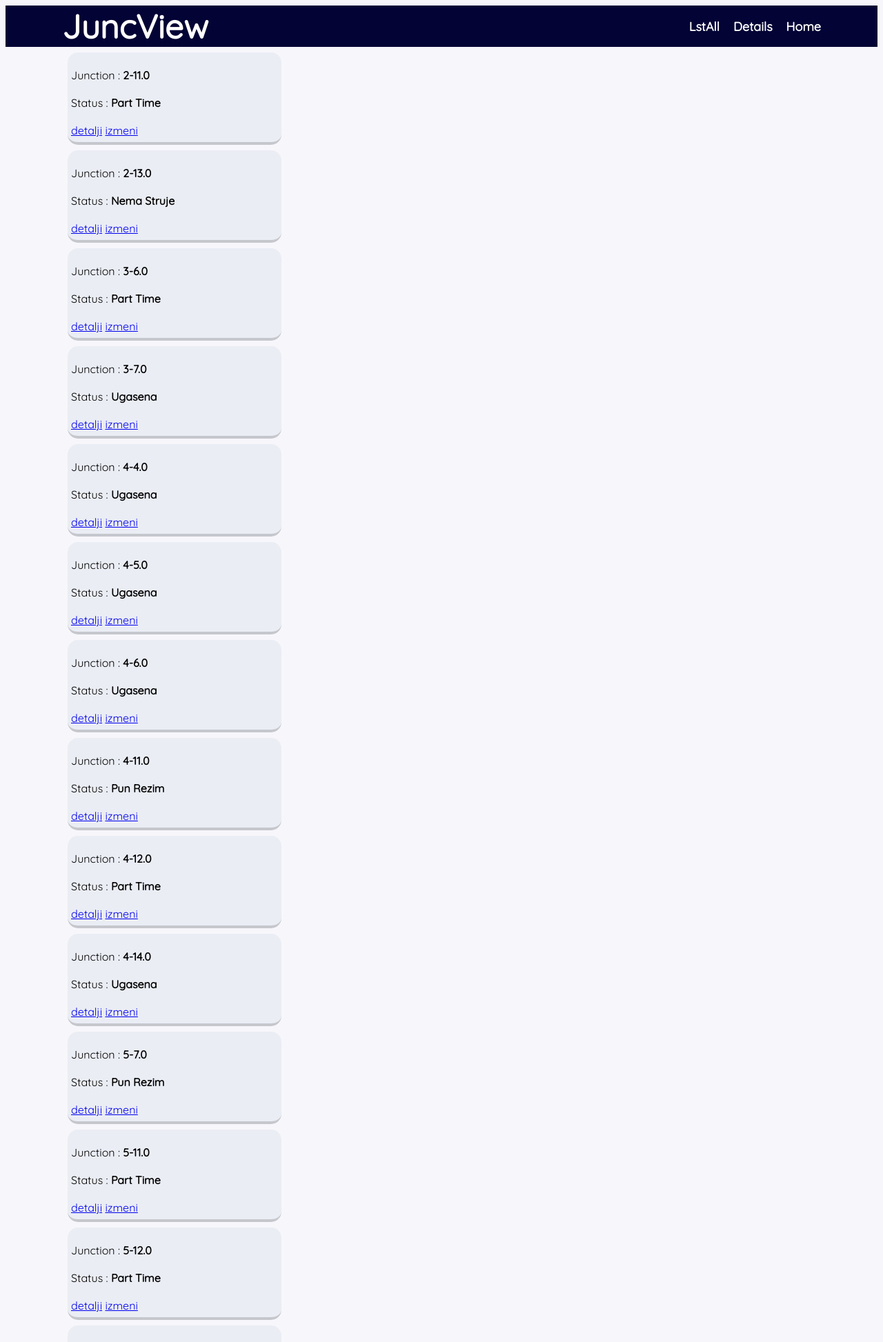
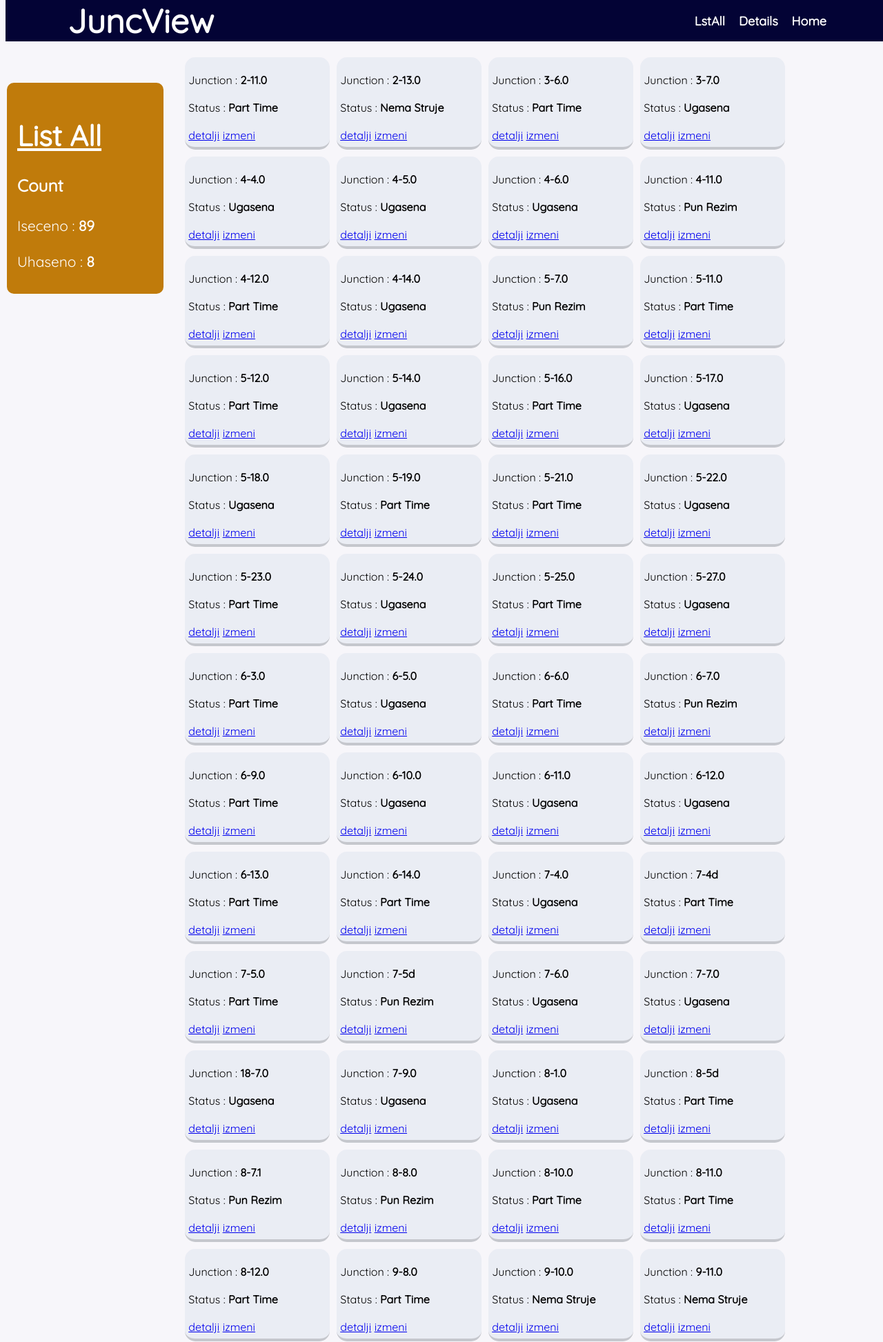
Before and after one commit to marcopanic/junc-test, a Django app: page /junc/ in a window 1280 px wide. Shown: the top 1946 px of the page at 69% size. Run offline with Django 3.2, Linux system fonts and the light colour scheme; data comes from the database, SQL or seed files in the repository; both versions use the stored data as it was after the commit.

Commit message:
side info added

```diff
--- a/junctions/junc/admin.py
+++ b/junctions/junc/admin.py
@@ -3,6 +3,7 @@ from .models import Junction
 from import_export.admin import ImportExportModelAdmin
 
 # Register your models here.
+# admin.site.register(Status)
 
 @admin.register(Junction)
 
--- a/junctions/junc/models.py
+++ b/junctions/junc/models.py
@@ -4,10 +4,33 @@ from django.urls import reverse
 
 # Create your models here.
 
+# class Status(models.Model):
+#     name = models.CharField(max_length=20)
+
+#     def __str__(self):
+#         return self.name
+
+#     def get_absolute_url(self):
+#         return reverse("junc:detail", kwargs={"pk": self.pk})
+
+
+
+
 class Junction(models.Model):
+    PUN_REZIM = 'Pun Rezim'
+    PART_TIME = 'Part Time'
+    NEMA_STRUJE = 'Nema Struje'
+    UGASENA = 'Ugasena'
+
+    STATUS_CHOICES=[
+                (PUN_REZIM, 'Pun Rezim'),
+                (PART_TIME, 'Part Time'),
+                (NEMA_STRUJE, 'Nema Struje'),
+                (UGASENA, 'Ugasena'),
+       ]
     corr = models.PositiveIntegerField()
     mark = models.CharField(max_length=6)
-    status = models.CharField(max_length=20)
+    status = models.CharField(max_length=20, choices=STATUS_CHOICES, default=PUN_REZIM)
     needs = models.CharField(max_length=20, default='', blank=True)
     civil_works_need = models.BooleanField(default=False)
     cables_cut = models.BooleanField(default=False)
--- a/junctions/junc/templates/junc/junction_list.html
+++ b/junctions/junc/templates/junc/junction_list.html
@@ -2,7 +2,11 @@
 
 {% block content %}
 
-<div class="container">
+
+<div class="main">
+    <div class="container2">
+
+
       {% for junction in junction_list %}
 
         <div class="plate">
@@ -13,12 +17,18 @@
                 <a href="#">izmeni</a>
               </div>
         </div>
+      {% endfor %}
+    </div>
+    <div class="side">
+      <div class="desc">
+          <div class="tit">
+          <h2><u>List All</u></h2>
+          </div>
+          <h3>Count</h3>
+          <p>Iseceno : <strong>89</strong></p>
+          <p>Uhaseno : <strong>8</strong></p>
 
-
-  {% endfor %}
-
-
-
+      </div>
 </div>
 
 
--- a/junctions/static/junctions/css/master.css
+++ b/junctions/static/junctions/css/master.css
@@ -23,18 +23,74 @@ ul {
     justify-content: space-evenly;
 } */
 
+.main {
+    margin-left: 10%;
+    font-size: 1em;
+    padding: 50px 10px;
+}
+
+
+
+.side {
+    max-width: 250px;
+    position: fixed;
+    z-index: 1;
+    font-size: 1.3em;
+    top: 120px;
+    left: 10px;
+    background: rgb(192, 123, 11);
+    color: rgb(255, 255, 255);
+    overflow-x: hidden;
+    padding: 10px 15px;
+    padding-right: 90px;
+    border-radius: 10px;
+
+
+}
+
+.side h2{
+    font-size: 2em;
+}
+
+.side a {
+    padding: 6px 8px 6px 16px;
+    text-decoration: none;
+    font-size: 18px;
+    color: #2196F1;
+    display: block;
+
+
+}
+
+.side a:hover {
+    color: #064579;
+}
+
 .plate {
     background: #84a1c11a;
     color: rgb(0, 0, 0);
     padding: 5px;
     border-radius: 15px;
-    width: 100%;
-    max-width: 300px;
+    width: 200px;
+    max-height: 140px;
     margin: 0.5em;
     border-bottom: 4px solid rgba(98, 96, 96, 0.27);
 }
 
+.container2{
+    max-width: 1100px;
+    margin: 0 auto;
+    padding: 0 30px;
+    display: flex;
+    flex-wrap: wrap;
+    justify-content: center;
+    margin-top: 20px;
+}
 
+.container2 .plate {
+    position: relative;
+    margin: 5px;
+}
 
 
 
@@ -44,7 +100,12 @@ ul {
     padding: 0 30px;
 }
 
+
+
 .navbar{
+    position: fixed;
+    width: 100%;
+    top: 0px;
     background: rgb(3, 3, 53);
     color: white;
     height: 60px;
```
Also changed, not shown: junctions/db.sqlite3, junctions/junc/migrations/0007_auto_20220607_1717.py (added), junctions/junc/migrations/0008_auto_20220607_1806.py (added), junctions/junc/migrations/0009_auto_20220607_1835.py (added), junctions/junc/migrations/0010_alter_junction_status.py (added), junctions/junc/migrations/0011_alter_junction_status.py (added). Lines whose indentation alone changed are shown as unchanged.
